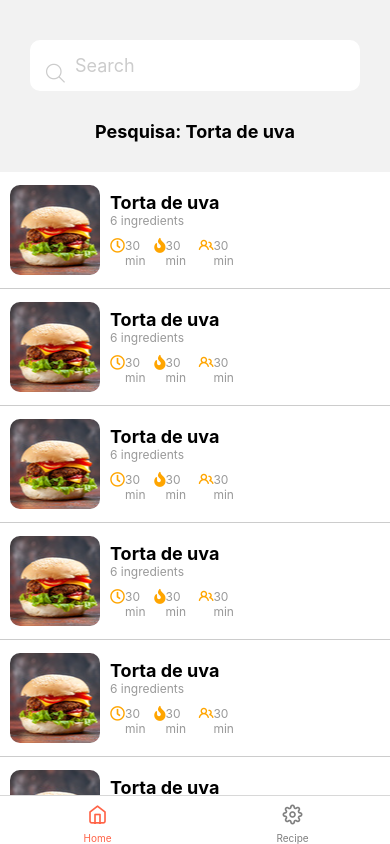
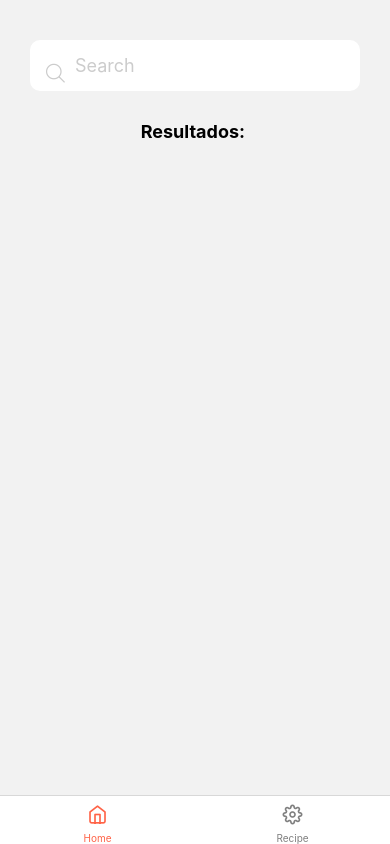
Before and after one commit to GabrielNatan/react-native-recipe, a React Native app: screen /Lista in a window 390 px wide. Built offline with nearby package versions, Linux system fonts and the light colour scheme.

Commit message:
passando dados entre telas

```diff
--- a/src/components/Card/index.js
+++ b/src/components/Card/index.js
@@ -1,12 +1,13 @@
 import { useNavigation } from "@react-navigation/native";
 import React from "react";
 import { StyleSheet, Text, View, Image, Touchable, TouchableOpacity } from "react-native";
+import api from "../../services/api"
 export const Card = ({img})=>{
     const navigation = useNavigation()
     return(
         <TouchableOpacity
             onPress={()=>{
-                navigation.navigate('RecipeScreen',{name:"legal"})
+                navigation.navigate('RecipeScreen',{receita:api.receitas[0]})
             }}
         >
             <Image style={styled.image} source={img}/>
--- a/src/components/CardInstruction/index.js
+++ b/src/components/CardInstruction/index.js
@@ -1,19 +1,26 @@
 import { StyleSheet, Text, View } from "react-native"
 
-export const CardInstruction = ()=>{
+export const CardInstruction = ({instructions = []})=>{
     return(
         <View style={styled.container}>
-            <Text style={styled.title}>Step 1</Text>
-            <Text style={styled.text}>Bring well-salted water to boil. Cook the</Text>
+            {instructions?.map((el, index)=>{
+                return(
+                    <>
+                        <Text style={styled.title}>Step {index + 1}</Text>
+                        <Text style={styled.text}>{el}</Text>
+                    </>
+                )
+            })
+
+            }
         </View>
     )
 }
 
 const styled = StyleSheet.create({
     container:{
-        height:600,
         padding:20,
-        backgroundColor:"yellow",
+        backgroundColor:"#E0E2F5",
         borderRadius:20
     },
     title:{
@@ -22,6 +29,7 @@ const styled = StyleSheet.create({
         marginBottom:10
     },
     text:{
-        color:"#525252"
+        color:"#525252",
+        marginBottom:10
     }
 })
--- a/src/components/CardList/index.js
+++ b/src/components/CardList/index.js
@@ -3,11 +3,12 @@ import hamburguer from "../../assets/hamburguer.jpg"
 import Icons from "react-native-vector-icons/FontAwesome5"
 import Icon from "react-native-vector-icons/Octicons"
 import { useNavigation } from "@react-navigation/native"
+import api from "../../services/api"
 export const CardList = ()=>{
     const navigation = useNavigation()
     return(
         <TouchableOpacity
-            onPress={()=>{navigation.navigate("Recipe")}}
+            onPress={()=>{navigation.navigate("Recipe",{receita:api.receitas[0]})}}
             style={styled.contCard}>
             <View style={styled.contImage}>
                 <Image  style={styled.image} source={hamburguer}/>
--- a/src/components/MiniCards/index.js
+++ b/src/components/MiniCards/index.js
@@ -5,7 +5,8 @@ import bebidas from "../../assets/bebidas.jpg";
 import caseira from "../../assets/caseira.jpg";
 import sobremesa from "../../assets/sobremesa.jpg";
 import { useNavigation } from "@react-navigation/native";
-export const MiniCards = ()=>{
+export const MiniCards = ({cards})=>{
+    let images = {hamburguer,bebidas,caseira,sobremesa}
     const navigation = useNavigation()
     return(
         <View style={styled.overflow}>
@@ -14,18 +15,25 @@ export const MiniCards = ()=>{
                 showsHorizontalScrollIndicator={false}
                 showsVerticalScrollIndicator={false}
                 style={styled.container}>
+                    {cards?.map(el=>{
+                        return(
                             <TouchableOpacity
+                                key={el.id}
                                 onPress={()=>{
-                        navigation.navigate("Lista")
+                                    navigation.navigate("Lista",{name:el.name})
                                 }}
                                 style={styled.card}
                             >
-                    <Image style={styled.img} source={hamburguer}/>
+                                <Image style={styled.img} source={images[el.img]}/>
                                 <View style={styled.contText}>
-                        <Text style={styled.text}>hamburguer</Text>
+                                    <Text style={styled.text}>{el.name}</Text>
                                 </View>
                             </TouchableOpacity>
-                <TouchableOpacity
+                        )
+                    })
+
+                    }
+                {/* <TouchableOpacity
                     onPress={()=>{
                         navigation.navigate("Lista")
                     }}
@@ -57,7 +65,7 @@ export const MiniCards = ()=>{
                     <View style={styled.contText}>
                         <Text style={styled.text}>Bebida</Text>
                     </View>
-                </TouchableOpacity>
+                </TouchableOpacity> */}
                 <View style={styled.gap}></View>
             </ScrollView>
         </View>
--- a/src/pages/Home/index.js
+++ b/src/pages/Home/index.js
@@ -6,12 +6,13 @@ import { InputText } from "../../../src/components/InputText";
 import { MiniCards } from "../../../src/components/MiniCards";
 import comida1 from "../../../src/assets/comida-1.webp"
 import comida2 from "../../../src/assets/comida-2.jpg"
+import api from "../../services/api"
 export default function Home(){
   return(
     <ScrollView style={styled.container}>
       <Header/>
       <InputText/>
-      <MiniCards/>
+      <MiniCards cards={api.categorias}/>
       <ScrollView
         horizontal
         showsHorizontalScrollIndicator={false}
--- a/src/pages/Lista/index.js
+++ b/src/pages/Lista/index.js
@@ -1,38 +1,49 @@
-import { useState } from "react"
+import { useEffect, useState } from "react"
 import { FlatList, StyleSheet, Text, TextInput, View } from "react-native"
 import { CardList } from "../../components/CardList"
 import Icon from 'react-native-vector-icons/EvilIcons';
+import { useRoute } from "@react-navigation/native";
+import api from "../../services/api"
 
 function renderItem(props){
     return<CardList {...props}/>
 }
 
 function Top(){
-    const [text,setText] = useState('')
-
+    const [categoria,setCategory] = useState('')
+    const params = useRoute()
+    useEffect(()=>{
+        setCategory(params.params?.name)
+    },[])
     return(
         <View style={styled.contHeader}>
              <View  style={styled.container}>
             <Icon style={styled.icon} name="search" size={30} color="#CCC" />
             <TextInput
                 style={styled.input}
-                value={text}
                 placeholder="Search"
                 keyboardType="default"
-                onChangeText={(value)=>{setText(value)}}
+                onChangeText={setCategory}
+                value={categoria}
             />
         </View>
-            <Text style={styled.title}>Pesquisa: Torta de uva</Text>
+            <Text style={styled.title}>Resultados: {categoria}</Text>
         </View>
     )
 }
 
 export const Lista = ()=>{
+    const params = useRoute()
+    const [data,setData] = useState(api.receitas)
+    const [categoria,setCategory] = useState(params.params?.name)
+    useEffect(()=>{
+        setData(api.receitas.filter(res=> res.category === categoria))
+    },[categoria])
     return(
         <FlatList
-            data={["um","dois","tres","quatro","cinco","seis","sete"]}
+            data={data}
             renderItem={renderItem}
-            keyExtractor={item=> item}
+            keyExtractor={item=> item.id}
             ListHeaderComponent={Top}
         />
 
--- a/src/pages/Recipe/index.js
+++ b/src/pages/Recipe/index.js
@@ -1,5 +1,5 @@
 import { useRoute } from "@react-navigation/native";
-import react from "react";
+import react, { useEffect, useState } from "react";
 import { View, Text, StyleSheet, ScrollView } from "react-native";
 import { Banner } from "../../components/Banner";
 import { CardIngredients } from "../../components/CardIngredients";
@@ -11,6 +11,12 @@ import batata from "../../assets/batata.png"
 import batataDoce from "../../assets/batata-doce.png"
 export default function Recipe(){
     const route = useRoute();
+    const [receita,setReceita] = useState({})
+    useEffect(()=>{
+        if(route.params?.receita){
+            setReceita(route.params?.receita)
+        }
+    },[])
     return(
         <ScrollView style={styled.container}>
             <Banner/>
@@ -49,7 +55,7 @@ export default function Recipe(){
               style={styled.contInstruction}
               >
                 <Text style={styled.title}>Cooking instruction</Text>
-                <CardInstruction/>
+                <CardInstruction instructions={receita?.step}/>
             </View>
             <View style={styled.marginBottom}></View>
         </ScrollView>
--- /dev/null
+++ b/src/services/api/index.js
@@ -0,0 +1,51 @@
+const categorias = [
+    {id:1,img:"hamburguer", name:"Hamburguer"},
+    {id:2,img:"caseira", name:"Comida caseira"},
+    {id:3,img:"sobremesa", name:"Sobremesa"},
+    {id:4,img:"bebidas", name:"Bebidas"},
+]
+const receitas = [
+    {
+        id:1,
+        img:"../../../assets/comida-1.webp",
+        name:"BACALHAU 7 MARES",
+        time:"45 min",
+        porcao:"4",
+        temp:"300 graus",
+        category:"Comida caseira",
+        step:[
+            "Cozinhe as batatas já descascadas e cortadas em cubos e reserve.",
+            "Tire o sal do bacalhau (deixe na água de um dia para o outro e troque a água pelo menos 3 vezes para tirar o sal).",
+            "Coloque em uma vasilha de vidro e cozinhe as lascas no micro-ondas por 5 minutos e reserve.",
+            "Em uma vasilha misture o creme de leite, o leite de coco, o curry, o queijo mussarela, o goronzola e as ervas aromáticas.",
+            "Em um pirex, coloque uma camada de batatas cozidas, por cima coloque as lascas de bacalhau e derrame o molho por cima.",
+            "Tempere com sal a gosto.",
+            "Polvilhe com o queijo parmesão e gratine durante 7 minutos no forno (meu forno tem grill e é bem rápido para gratinar o parmesão).",
+            "Depois de pronto, jogue a cebolinha por cima e sirva em seguida.",
+        ]
+    },
+    {
+        id:2,
+        img:"../../../assets/comida-1.webp",
+        name:"BACALHAU 7 MARES",
+        time:"45 min",
+        porcao:"4",
+        temp:"300 graus",
+        category:"Hamburguer",
+        step:[
+            "Cozinhe as batatas já descascadas e cortadas em cubos e reserve.",
+            "Tire o sal do bacalhau (deixe na água de um dia para o outro e troque a água pelo menos 3 vezes para tirar o sal).",
+            "Coloque em uma vasilha de vidro e cozinhe as lascas no micro-ondas por 5 minutos e reserve.",
+            "Em uma vasilha misture o creme de leite, o leite de coco, o curry, o queijo mussarela, o goronzola e as ervas aromáticas.",
+            "Em um pirex, coloque uma camada de batatas cozidas, por cima coloque as lascas de bacalhau e derrame o molho por cima.",
+            "Tempere com sal a gosto.",
+            "Polvilhe com o queijo parmesão e gratine durante 7 minutos no forno (meu forno tem grill e é bem rápido para gratinar o parmesão).",
+            "Depois de pronto, jogue a cebolinha por cima e sirva em seguida.",
+        ]
+    },
+]
+
+export default {
+    categorias,
+    receitas
+}
```
Lines whose indentation alone changed are shown as unchanged.
